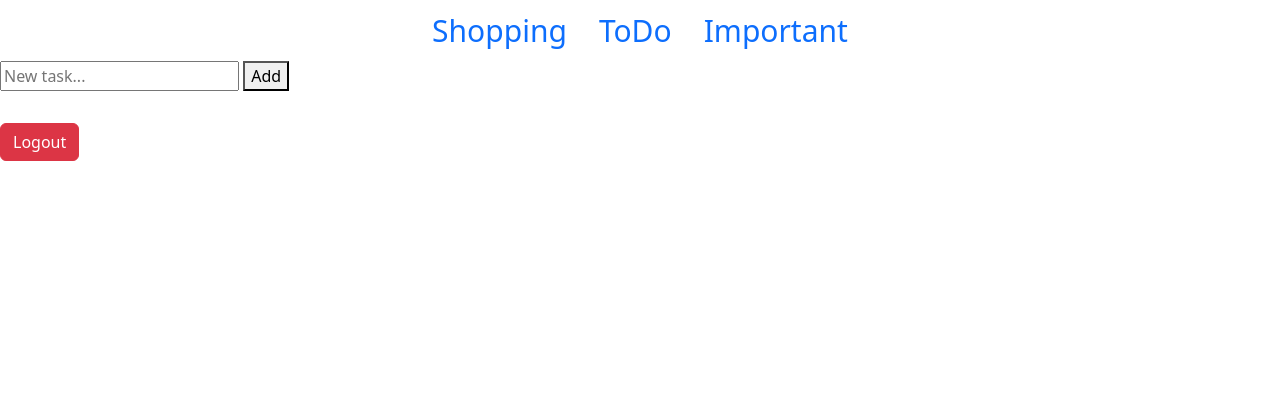
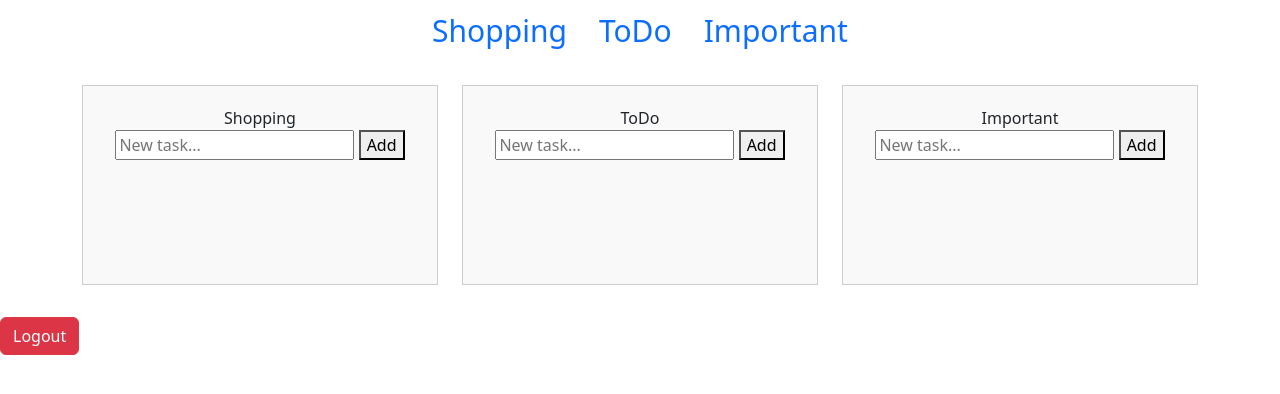
Before and after one commit to hubmic29/flask-app, a Flask app: page / in a window 1280 px wide. Shown: the top 394 px of the page. Run offline with Flask 3, Linux system fonts and the light colour scheme; the visitor is signed in with stand-in values (Sample User, id 1); data that the repository does not hold is empty; some libraries are stand-ins or nearby versions.

Commit message:
New layout and added new functionality

```diff
--- a/app/__init__.py
+++ b/app/__init__.py
@@ -4,11 +4,14 @@ from flask_login import LoginManager
 from flask_socketio import SocketIO
 import os
 from dotenv import load_dotenv
+from flask_migrate import Migrate
 
 load_dotenv()
 db = SQLAlchemy()
 login_manager = LoginManager()
 socketio = SocketIO()
+
+migrate = Migrate()
 
 
 def create_app():
--- a/app/models.py
+++ b/app/models.py
@@ -12,3 +12,4 @@ class Task(db.Model):
     id = db.Column(db.Integer, primary_key=True)
     text = db.Column(db.String(200), nullable=False)
     user_id = db.Column(db.Integer, db.ForeignKey("user.id"))
+    category = db.Column(db.String(20), nullable=False)
--- a/app/routes.py
+++ b/app/routes.py
@@ -17,19 +17,42 @@ def load_user(user_id):
 @main.route("/")
 @login_required
 def index():
-    tasks = Task.query.all()  # or filter by current_user.id
-    return render_template("index.html", tasks=tasks)
+    shopping = Task.query.filter_by(category="shopping").all()
+    todo = Task.query.filter_by(category="todo").all()
+    important = Task.query.filter_by(category="important").all()
+
+    return render_template(
+        "index.html",
+        shopping_tasks=shopping,
+        todo_tasks=todo,
+        important_tasks=important,
+    )
 
 
 @socketio.on("new_task")
 def handle_new_task(data):
     task_text = data.get("text")
+    category = data.get("category")
 
-    new_task = Task(text=task_text, user_id=current_user.id)
+    new_task = Task(text=task_text, user_id=current_user.id, category=category)
     db.session.add(new_task)
     db.session.commit()
 
-    socketio.emit("broadcast_task", {"text": task_text})
+    socketio.emit(
+        "broadcast_task",
+        {"text": task_text, "user_id": current_user.id, "category": category},
+    )
+
+
+@socketio.on("delete_task")
+def handle_delete_task(data):
+    task_text = data.get("text")
+
+    task = Task.query.filter_by(text=task_text).first()
+    if task:
+        db.session.delete(task)
+        db.session.commit()
+        socketio.emit("task_deleted", {"text": task_text})
 
 
 @main.route("/login", methods=["GET", "POST"])
--- /dev/null
+++ b/app/static/main.js
@@ -0,0 +1,79 @@
+
+        const socket = io();
+        const input = document.getElementById('task-input');
+        const list = document.getElementById('task-list');
+
+        function sendTask() {
+            const task = input.value.trim();
+            if (!task) return;
+            socket.emit('new_task', { text: task });
+            input.value = '';
+        }
+
+        socket.on("broadcast_task", data => {
+    const list = document.getElementById(`${data.category}-list`);
+    const li = document.createElement('li');
+    li.textContent = data.text;
+    list.appendChild(li);
+});
+
+
+        socket.on('connect', () => {
+            console.log("Connected to Socket.IO server");
+        });
+
+        socket.on('task_added', data => {
+            addTaskToDOM(data.text);
+        });
+
+
+        function addTaskToDOM(taskText, userId) {
+            const li = document.createElement('li');
+            li.classList.add('textContent');
+
+            const div1 = document.createElement('div');
+            div1.classList.add('box1');
+            div1.textContent = taskText;
+
+            const div2 = document.createElement('div');
+            div2.classList.add('box2');
+
+            const div3 = document.createElement('div');
+            div3.classList.add('box3');
+            div3.innerHTML = `<small>${userId}</small>`;
+
+
+
+            const deleteBtn = document.createElement('button');
+            deleteBtn.className = 'btn btn-sm btn-danger';
+            deleteBtn.textContent = '❌';
+            deleteBtn.onclick = () => deleteTask(taskText);
+
+            div2.appendChild(deleteBtn);
+            li.appendChild(div1);
+            li.appendChild(div2);
+            li.appendChild(div3);
+            list.appendChild(li);
+        }
+
+
+        function deleteTask(taskText) {
+            socket.emit('delete_task', { text: taskText });
+        }
+        socket.on('task_deleted', data => {
+            const items = document.querySelectorAll('#task-list li');
+            for (let item of items) {
+                if (item.textContent.includes(data.text)) {
+                    item.remove();
+                    break;
+                }
+            }
+        });
+
+        function sendTask(category) {
+    const input = document.getElementById(`input-${category}`);
+    const task = input.value.trim();
+    if (!task) return;
+    socket.emit('new_task', { text: task, category: category });
+    input.value = '';
+}
--- /dev/null
+++ b/app/static/styles.css
@@ -0,0 +1,52 @@
+.textContent {
+    display: flex;
+    align-items: center;
+    gap: 5px;
+    margin: 5px auto;
+    max-width: 100%;
+    word-wrap: break-word;
+}
+
+.box1 {
+    flex: 7;
+    border: #201f1f 2px solid;
+    border-radius: 5px;
+    padding: 8px;
+    overflow-wrap: break-word;
+    word-break: break-word;
+    background-color: white;
+}
+
+.box2 {
+    flex: 0 0 auto;
+    background-color: lightcoral;
+}
+
+.box3 {
+    flex: 0 0 auto;
+    background-color: brown;
+    padding: 4px;
+    color: white;
+    text-align: center;
+    min-width: 30px;
+    border-radius: 5px;
+}
+
+ul {
+    padding: 0;
+    list-style-type: none;
+    margin: 0;
+}
+
+.column-box {
+    border: 1px solid #ccc;
+    padding: 20px;
+    min-height: 200px;
+    text-align: center;
+    background-color: #f9f9f9;
+    word-break: break-word;
+}
+
+input {
+    max-width: 100%;
+}
--- a/app/templates/index.html
+++ b/app/templates/index.html
@@ -6,6 +6,7 @@
     <link href="https://cdn.jsdelivr.net/npm/bootstrap@5.3.7/dist/css/bootstrap.min.css" rel="stylesheet"
         integrity="sha384-LN+7fdVzj6u52u30Kp6M/trliBMCMKTyK833zpbD+pXdCLuTusPj697FH4R/5mcr" crossorigin="anonymous">
     <script src="https://cdnjs.cloudflare.com/ajax/libs/socket.io/4.7.2/socket.io.min.js"></script>
+    <link rel="stylesheet" href="{{ url_for('static', filename='styles.css') }}">
 </head>
 
 <body>
@@ -21,42 +22,100 @@
         </li>
     </ul>
 
-    <input id="task-input" placeholder="New task..." />
+
+    <!-- <input id="task-input" placeholder="New task..." />
     <button onclick="sendTask()">Add</button>
 
     <ul id="task-list">
         {% for task in tasks %}
-        <li>{{ task.text }}</li>
+        <li class="textContent">
+            <div class="box1">{{ task.text }}</div>
+            <div class="box2">
+                <button class="btn btn-sm btn-danger" onclick="deleteTask('{{ task.text }}')">❌</button>
+            </div>
+            <div class="box3">
+                <small>{{ task.user_id }}</small>
+            </div>
+        </li>
         {% endfor %}
-    </ul>
+    </ul> -->
+    <div class="container mt-4">
+        <div class="row">
+            <div class="col-12 col-md-4 mb-3">
+                <div class="column-box">Shopping
+                    <div class="center-list">
+                        <input id="input-shopping" placeholder="New task..." />
+                        <button onclick="sendTask('shopping')">Add</button>
 
-    <script>
-        const socket = io();
-        const input = document.getElementById('task-input');
-        const list = document.getElementById('task-list');
+                        <ul id="shopping-list">
+                            {% for task in shopping_tasks %}
+                            <li class="textContent">
+                                <div class="box1">{{ task.text }}</div>
+                                <div class="box2">
+                                    <button class="btn btn-sm btn-danger"
+                                        onclick="deleteTask('{{ task.text }}')">❌</button>
+                                </div>
+                                <div class="box3">
+                                    <small>{{ task.user_id }}</small>
+                                </div>
+                            </li>
+                            {% endfor %}
+                        </ul>
+                    </div>
+                </div>
+            </div>
+            <div class="col-12 col-md-4 mb-3">
+                <div class="column-box">ToDo
+                    <div>
+                        <input id="input-todo" placeholder="New task..." />
+                        <button onclick="sendTask('todo')">Add</button>
+                        <ul id="todo-list">
+                            {% for task in todo_tasks %}
+                            <li class="textContent">
 
-        function sendTask() {
-            const task = input.value.trim();
-            if (!task) return;
-            socket.emit('new_task', { text: task });
-            input.value = '';
-        }
+                                <div class="box1">{{ task.text }}</div>
+                                <div class="box2">
+                                    <button class="btn btn-sm btn-danger"
+                                        onclick="deleteTask('{{ task.text }}')">❌</button>
+                                </div>
+                                <div class="box3">
+                                    <small>{{ task.user_id }}</small>
+                                </div>
+                            </li>
+                            {% endfor %}
+                        </ul>
+                    </div>
+                </div>
+            </div>
+            <div class="col-12 col-md-4 mb-3">
+                <div class="column-box">Important
+                    <div>
+                        <input id="input-important" placeholder="New task..." />
+                        <button onclick="sendTask('important')">Add</button>
+                        <ul id="important-list">
+                            {% for task in important_tasks %}
+                            <li class="textContent">
 
-        socket.on('broadcast_task', data => {
-            const li = document.createElement('li');
-            li.textContent = data.text;
-            list.appendChild(li);
-        });
-
-        socket.on('connect', () => {
-            console.log("✅ Connected to Socket.IO server");
-        });
-    </script>
-
+                                <div class="box1">{{ task.text }}</div>
+                                <div class="box2">
+                                    <button class="btn btn-sm btn-danger"
+                                        onclick="deleteTask('{{ task.text }}')">❌</button>
+                                </div>
+                                <div class="box3">
+                                    <small>{{ task.user_id }}</small>
+                                </div>
+                            </li>
+                            {% endfor %}
+                        </ul>
+                    </div>
+                </div>
+            </div>
+        </div>
+    </div>
     <a href="/logout" class="btn btn-danger mt-3">Logout</a>
 
 
-
+    <script src="{{ url_for('static', filename='main.js') }}"></script>
     <script src="https://cdn.jsdelivr.net/npm/bootstrap@5.3.7/dist/js/bootstrap.bundle.min.js"
         integrity="sha384-ndDqU0Gzau9qJ1lfW4pNLlhNTkCfHzAVBReH9diLvGRem5+R9g2FzA8ZGN954O5Q"
         crossorigin="anonymous"></script>
--- a/run.py
+++ b/run.py
@@ -1,6 +1,10 @@
-from app import create_app, socketio
+from app import create_app, db, socketio
+from app.models import User, Task
 
 app = create_app()
 
-if __name__ == '__main__':
+with app.app_context():
+    db.create_all()
+
+if __name__ == "__main__":
     socketio.run(app, debug=True, allow_unsafe_werkzeug=True)
```
Also changed, not shown: app/templates/todo.html (deleted, +0 -21 lines), 1 other file.
